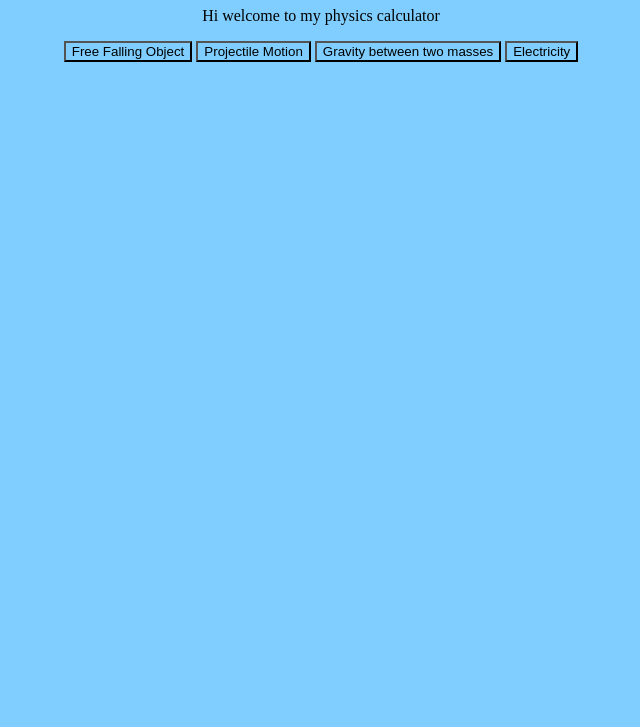
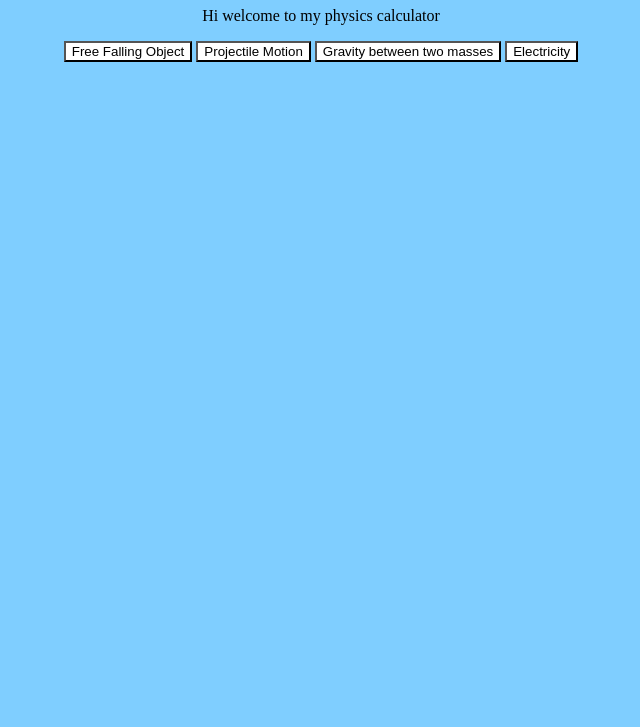
Before and after one commit to EmilyButera/PhysicsCalculator, a plain HTML site: page index.html in a window 1280 px wide. Shown: the part 73-800 px from the top of the page, without its empty margins (319-959 px from the left). Drawn offline with Linux system fonts and the light colour scheme.

Commit message:
Fixed button colors

```diff
--- a/index.html
+++ b/index.html
@@ -9,9 +9,9 @@
     <body>
         <h1>Physics Calculator</h1>
         <p>Hi welcome to my physics calculator</p>
-        <button onclick="location.href='falling.html'">Free Falling Object</button>
-        <button onclick="location.href='projectile.html'">Projectile Motion</button>
-        <button onclick="location.href='gravity.html'">Gravity between two masses</button>
-        <button onclick="location.href='electricity.html'">Electricity</button>
+    <button onclick="location.href='falling.html'" style="background:white;">Free Falling Object</button>
+    <button onclick="location.href='projectile.html'" style="background:white;">Projectile Motion</button>
+    <button onclick="location.href='gravity.html'" style="background:white;">Gravity between two masses</button>
+    <button onclick="location.href='electricity.html'" style="background:white;">Electricity</button>
     </body>
 </html>
```
